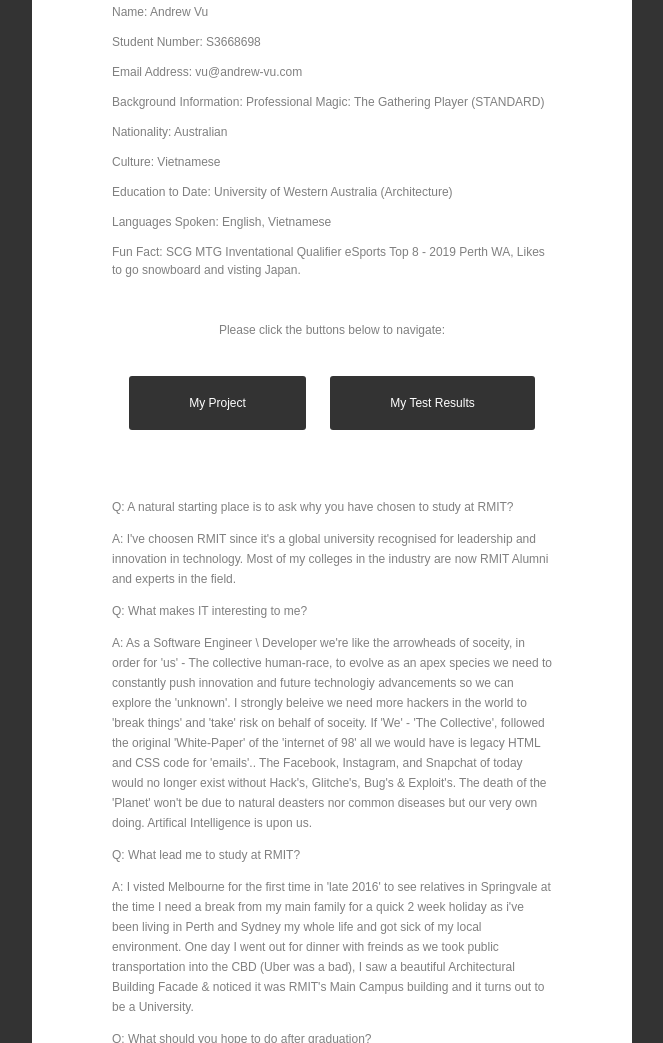
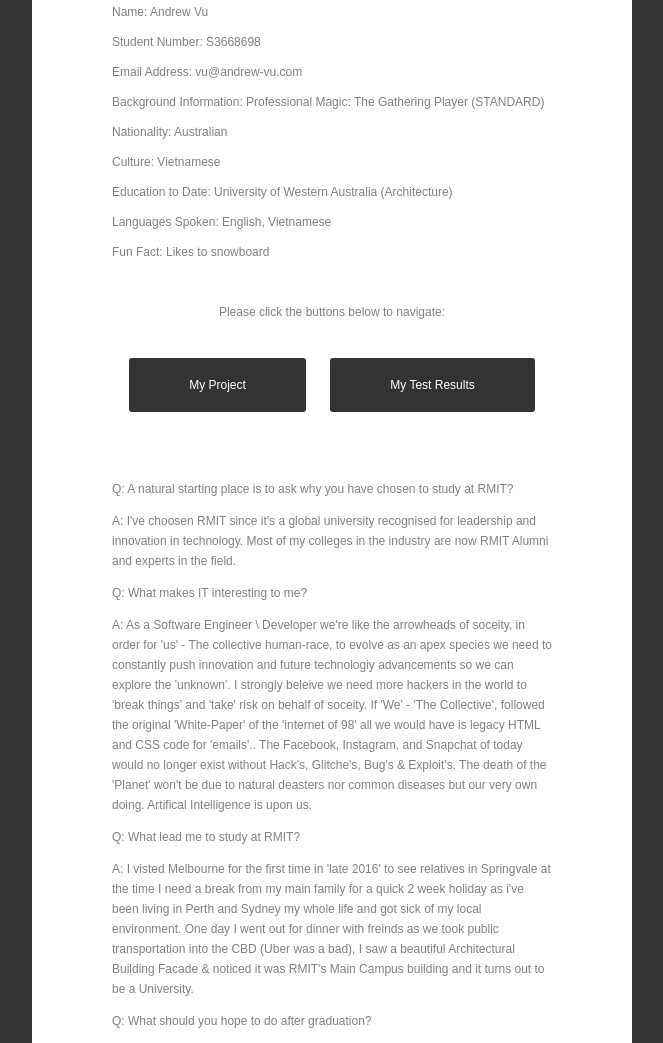
Before and after one commit to a-vires/vires.github.io, a plain HTML site: page index.html in a window 1280 px wide. Shown: the part 689-1732 px from the top of the page, without its empty margins (308-971 px from the left). Drawn offline with Linux system fonts and the light colour scheme.

Commit message:
Update index.html

```diff
--- a/index.html
+++ b/index.html
@@ -574,7 +574,7 @@
                 <p>Culture: Vietnamese</p>
                 <p>Education to Date: University of Western Australia (Architecture)</p>
                 <p>Languages Spoken: English, Vietnamese</p>
-                <p>Fun Fact: SCG MTG Inventational Qualifier eSports Top 8 - 2019 Perth WA, Likes to go snowboard and visting Japan.</p>
+                <p>Fun Fact: Likes to snowboard</p>
                 </div>
 
 
```
